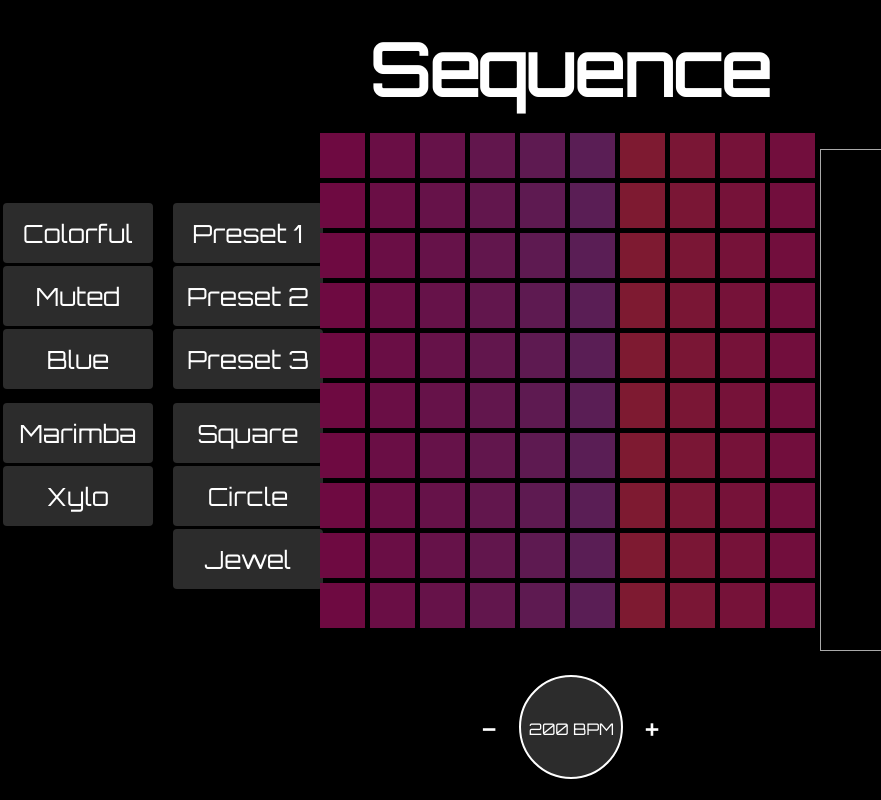
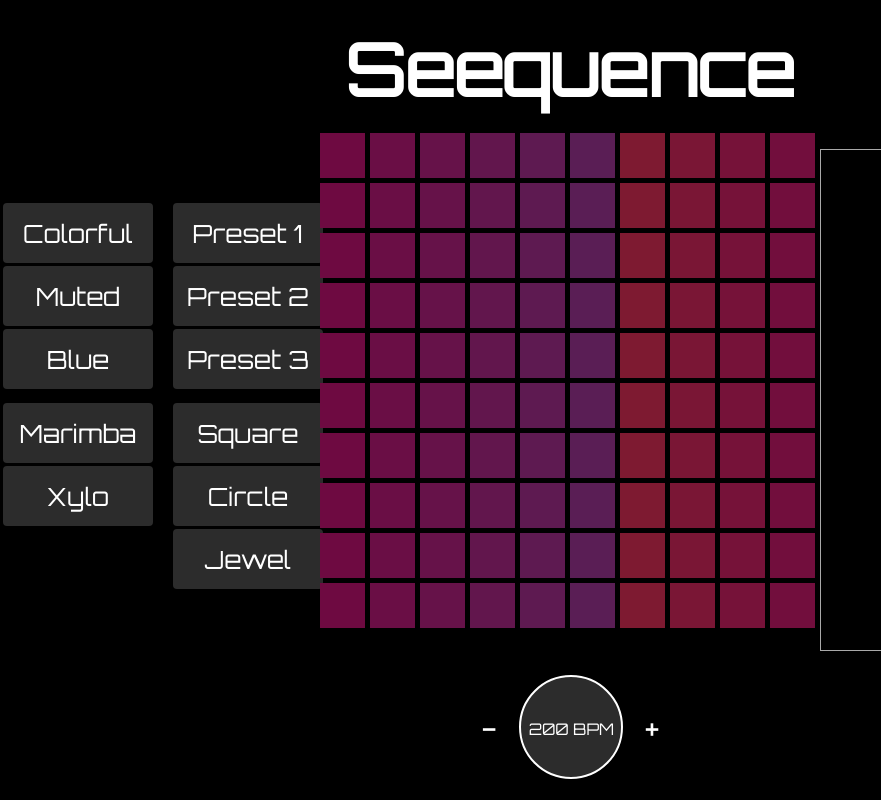
Before and after one commit to wadecoufal/Sequence, a website built with webpack: page index.html in a window 1280 px wide. Shown: the whole page, without its empty margins (0-881 px from the left). Built offline with nearby package versions, Linux system fonts and the light colour scheme.

```diff
--- a/index.html
+++ b/index.html
@@ -38,7 +38,7 @@
 
 
     <div class="mid-content">
-      <h1 class="sequence-header">Sequence</h1>
+      <h1 class="sequence-header">Seequence</h1>
       <canvas id="canvas"></canvas>
       <div class="bpm">
         <p id='minus'>-</p>
```
Also changed, not shown: 17 other files.
